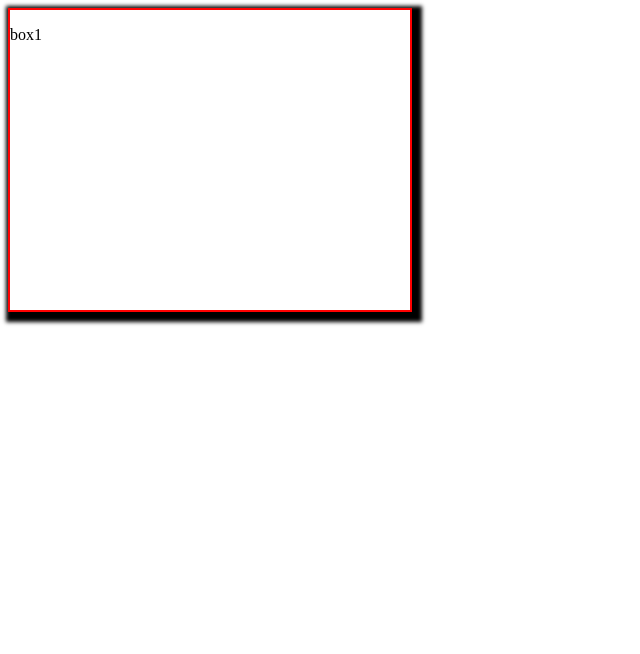
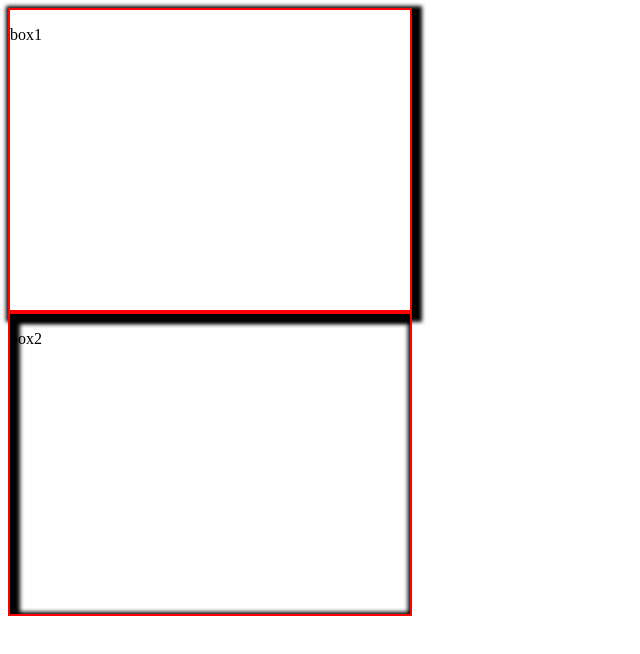
Before and after one commit to Kose-i/javaScript_test, a plain HTML site: page html_test/box_shadow.html in a window 1280 px wide. Shown: the whole page, without its empty margins (0-640 px from the left). Drawn offline with Linux system fonts and the light colour scheme.

Commit message:
Add box-shadow inset

```diff
--- a/html_test/box_shadow.html
+++ b/html_test/box_shadow.html
@@ -6,5 +6,8 @@
     <div class="box1">
       <p>box1</p>
     </div>
+    <div class="box2">
+      <p>box2</p>
+    </div>
   </body>
 </html>
--- a/html_test/css/box_shadow.css
+++ b/html_test/css/box_shadow.css
@@ -4,3 +4,9 @@
   height:300px;
   border:double 2px red;
 }
+.box2{
+  box-shadow:inset 4px 4px 4px 6px black;
+  width:400px;
+  height:300px;
+  border:double 2px red;
+}
```
